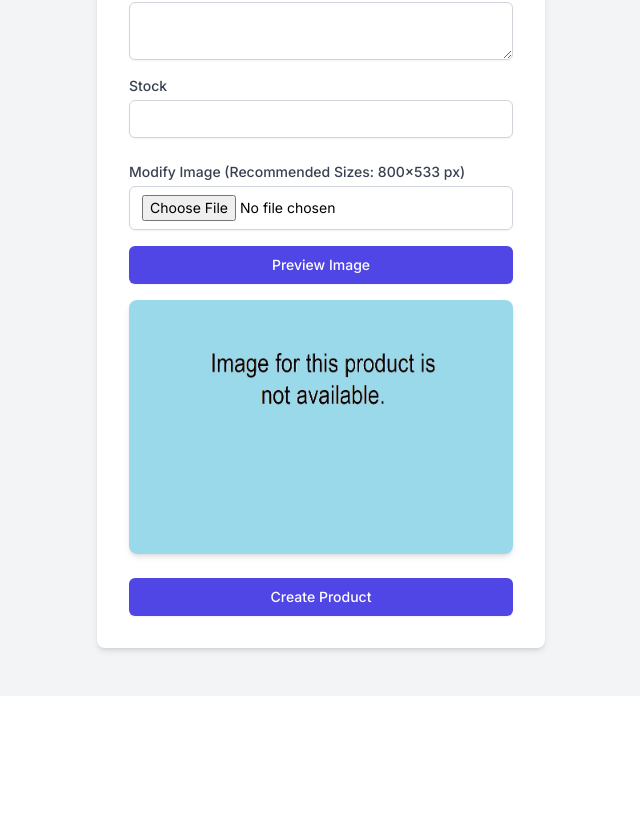
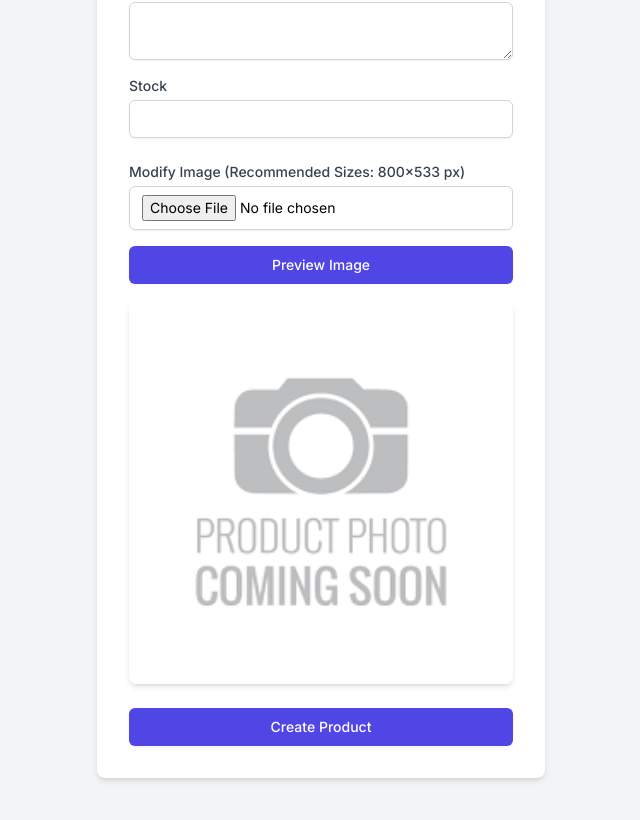
Before and after one commit to ramakrishnadas/handcrafted-haven-project, a Next.js app: page /profile/create in a window 1280 px wide. Shown: the part 603-1423 px from the top of the page, without its empty margins (319-959 px from the left). Before the commit the page ends 1299 px from the top, so only its background shows below. Built offline with nearby package versions, Linux system fonts and the light colour scheme; no server answers.

Commit message:
changed the product image

```diff
--- a/src/app/ui/profile/create_form.tsx
+++ b/src/app/ui/profile/create_form.tsx
@@ -16,7 +16,7 @@ export default function CreateForm() {
   const [state, formAction] = useFormState(createProductWithId, initialState);
 
   const [file, setFile] = useState<File | null>(null);
-  const [imageUrl, setImageUrl] = useState<string>("/placeholder_product.jpg");
+  const [imageUrl, setImageUrl] = useState<string>("/placeholder_product.png");
   const [imageUrl2, setImageUrl2] = useState<string>(
     "/placeholder_product.jpg"
   );
```
Also changed, not shown: public/placeholder_product.png (added).
